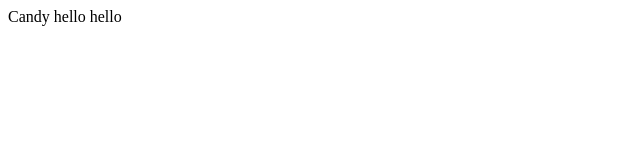
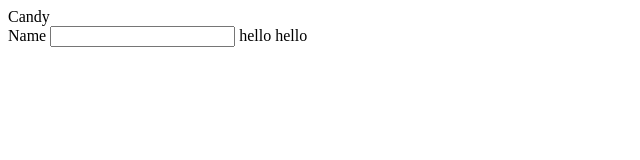
Before and after one commit to candylui21/my-test-repo, a plain HTML site: page index.html in a window 1280 px wide. Shown: the whole page, without its empty margins (0-640 px from the left). Drawn offline with Linux system fonts and the light colour scheme.

Commit message:
added name input

```diff
--- a/index.html
+++ b/index.html
@@ -1,6 +1,14 @@
 Candy
 
 <!DOCTYPE html>
-<html></html>
+<html>
+    <head> </head>
+    <body>
+        <form>
+            <label>Name</label>
+            <input type="text"
+        </form>
+    </body>
+</html>
 
 hello hello
```
